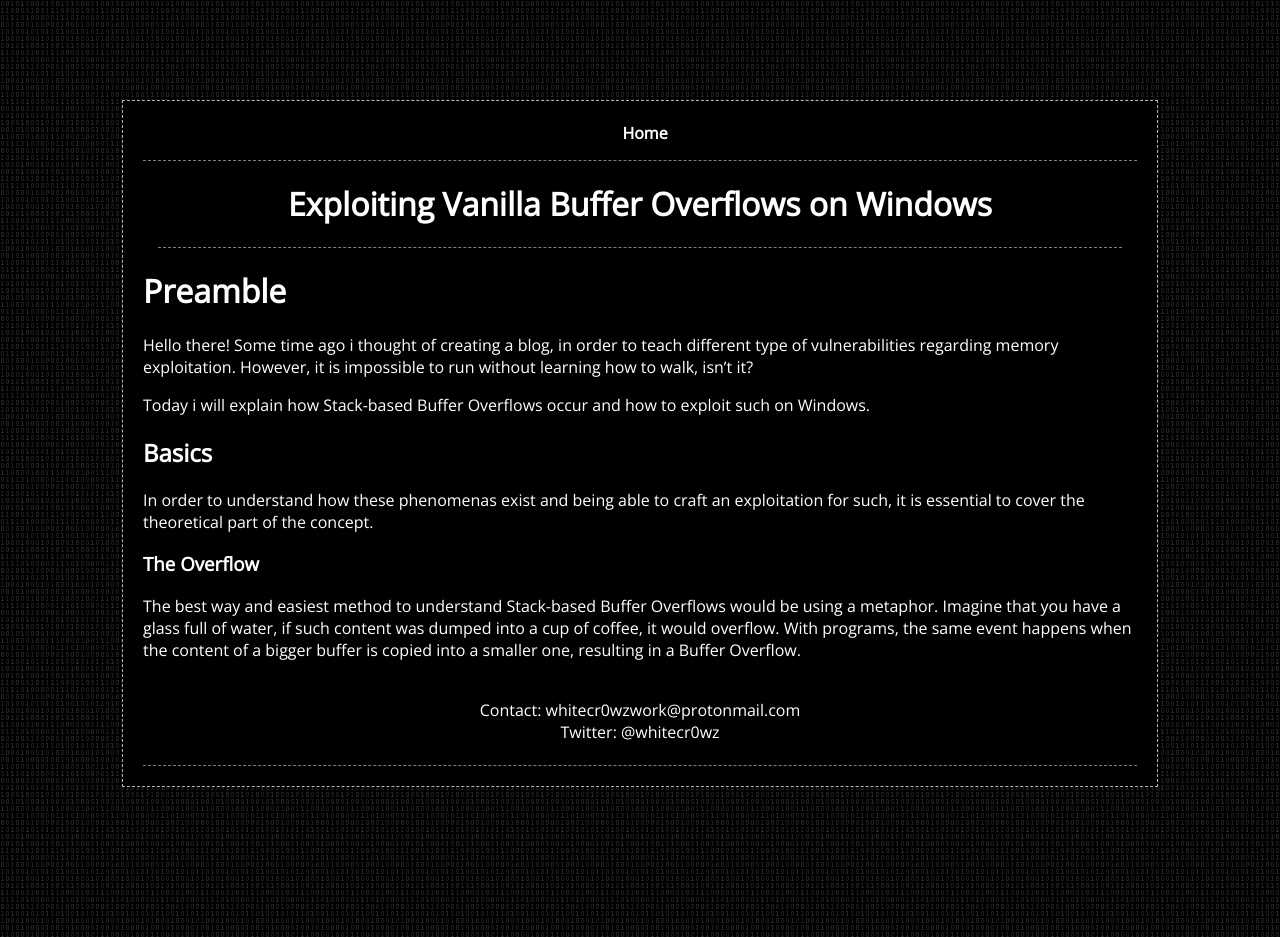
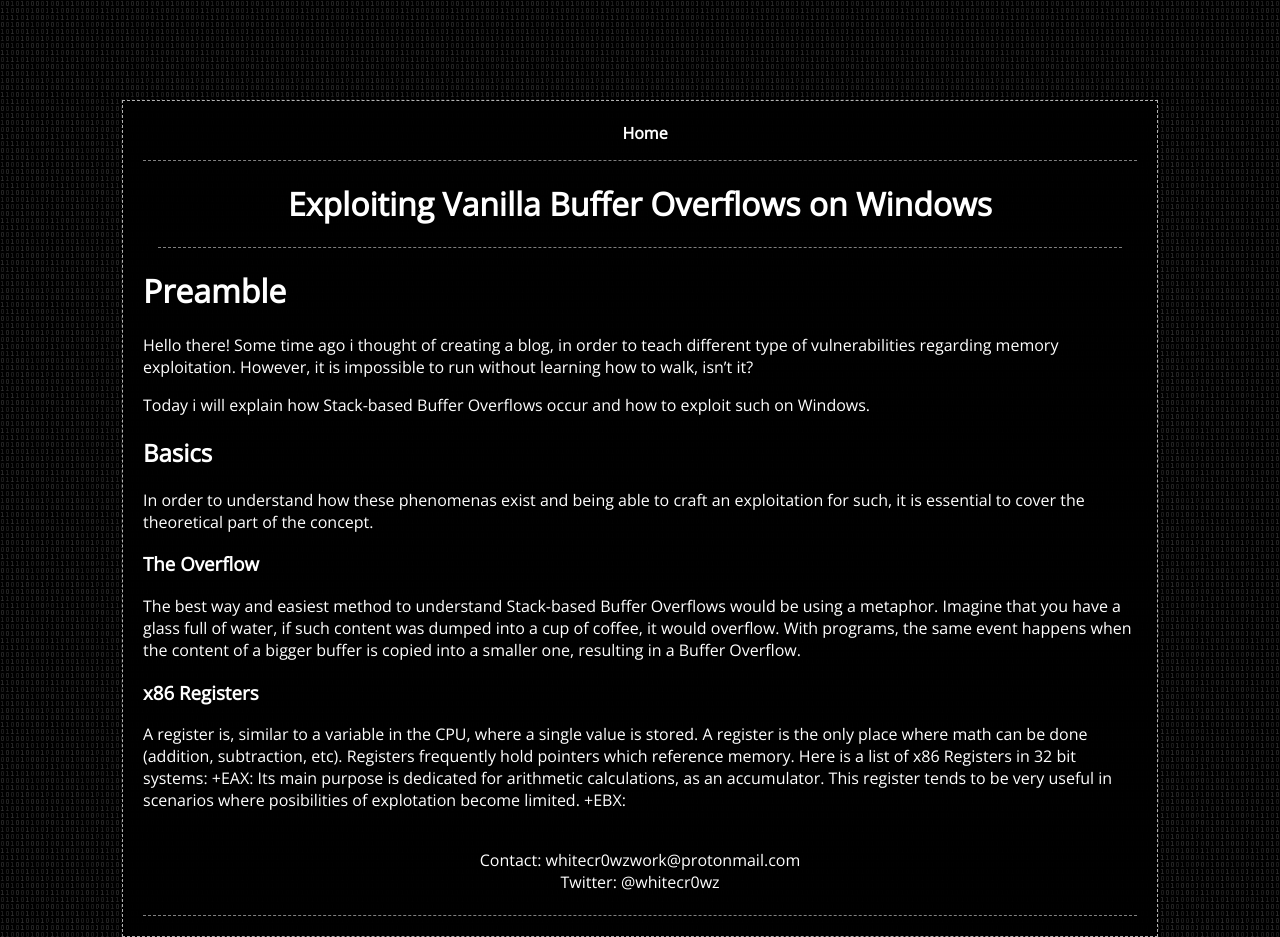
Before and after one commit to whitecr0wz/whitecr0wz.github.io, a Jekyll site: the page built from _posts/posts/2020-03-08-Exploiting-Stack-Overflows-In-Windows.md, in a window 1280 px wide. Built offline with Jekyll 4.4.1, drawn with Linux system fonts in a browser that asks for light colours.

Commit message:
Update 2020-03-08-Exploiting-Stack-Overflows-In-Windows.md

```diff
--- a/_posts/posts/2020-03-08-Exploiting-Stack-Overflows-In-Windows.md
+++ b/_posts/posts/2020-03-08-Exploiting-Stack-Overflows-In-Windows.md
@@ -18,3 +18,10 @@ In order to understand how these phenomenas exist and being able to craft an exp
 
 ### The Overflow
 The best way and easiest method to understand Stack-based Buffer Overflows would be using a metaphor. Imagine that you have a glass full  of water, if such content was dumped into a cup of coffee, it would overflow. With programs, the same event happens when the content of a bigger buffer is copied into a smaller one, resulting in a Buffer Overflow.
+
+### x86 Registers
+
+A register is, similar to a variable in the CPU, where a single value is stored. A register is the only place where math can be done (addition, subtraction, etc). Registers frequently hold pointers which reference memory.
+Here is a list of x86 Registers in 32 bit systems:
++EAX: Its main purpose is dedicated for arithmetic calculations, as an accumulator. This register tends to be very useful in scenarios where posibilities of explotation become limited.
++EBX:
```
